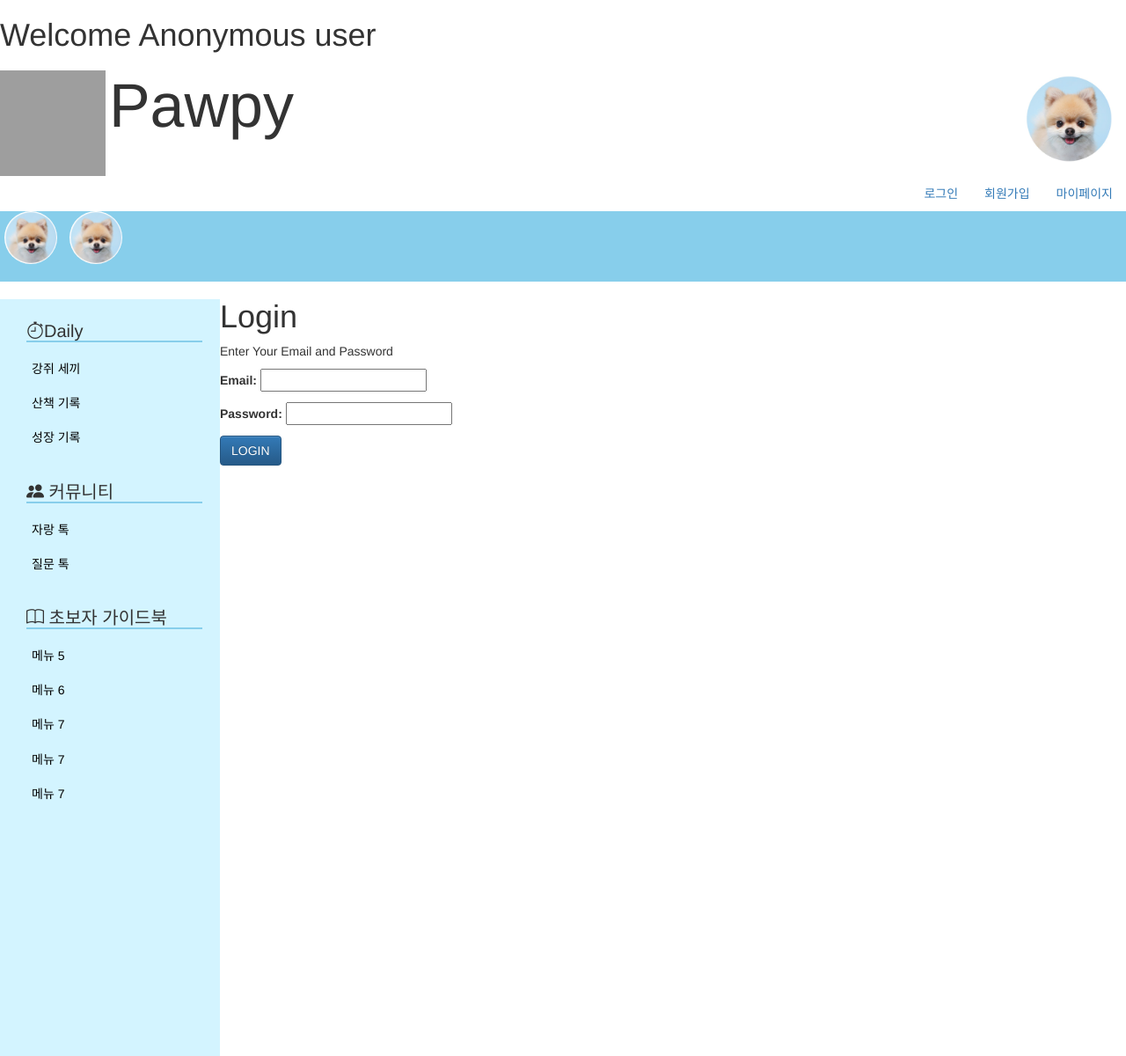
After one commit to pawpyy/pawpy, a Django app: page /login/ in a window 1280 px wide. The commit adds this page. Shown: the whole page at 88% size. Run offline with Django 3.2, Linux system fonts and the light colour scheme; some libraries are stand-ins or nearby versions; grey boxes are pictures that could not be loaded.

Commit message:
change_path

```diff
--- /dev/null
+++ b/pawpy/templates/home/index.html
@@ -0,0 +1,123 @@
+<!DOCTYPE html>
+{% load static %}
+<html lang="en">
+  <head>
+    <!-- Required meta tags -->
+    <meta charset="utf-8" />
+    <meta name="viewport" content="width=device-width, initial-scale=1" />
+
+<!-- 합쳐지고 최소화된 최신 CSS -->
+<link rel="stylesheet" href="https://maxcdn.bootstrapcdn.com/bootstrap/3.3.2/css/bootstrap.min.css">
+
+<!-- 부가적인 테마 -->
+<link rel="stylesheet" href="https://maxcdn.bootstrapcdn.com/bootstrap/3.3.2/css/bootstrap-theme.min.css">
+
+<!-- 합쳐지고 최소화된 최신 자바스크립트 -->
+<script src="https://maxcdn.bootstrapcdn.com/bootstrap/3.3.2/js/bootstrap.min.js"></script>
+<!--아이콘 사용을 위한 //cdn.jsdelivr.net/npm/bootstrap-->
+    <link rel="stylesheet" href="https://cdn.jsdelivr.net/npm/bootstrap-icons@1.7.1/font/bootstrap-icons.css" />
+
+    <!--추가적인 css-->
+    <link href="{% static 'style.css' %}" rel="stylesheet" />
+
+    <title>Pawpy main</title>
+  </head>
+  {% if user.is_authenticated %}
+  <h1>Welcome {{user.mail_to_name}}</h1>
+  {% else %}
+  <h1>Welcome Anonymous user</h1>
+  {% endif %}
+  <body>
+    <img
+      src="https://search.pstatic.net/sunny/?src=https%3A%2F%2Fmedia.istockphoto.com%2Fvectors%2Fdog-paw-icon-logo-stock-illustration-vector-id1189169414%3Fk%3D6%26m%3D1189169414%26s%3D612x612%26w%3D0%26h%3DIyB0vyUXFB0kcMp6ynesf2EppW-omaEmpXdEBhMnm5s%3D&type=sc960_832"
+      width="120px"
+      height="120px"
+    />
+    <span id="title">Pawpy</span>
+
+    <a href="" id="mypage"
+      ><img
+        src="{% static 'img/profile.jpg' %}"
+        width="100px"
+        height="100px"
+    /></a>
+
+    <span>
+      <ul class="nav justify-content-end">
+        <li class="nav-item">
+          <a class="nav-link" href="http://127.0.0.1:8000/mypage">마이페이지</a>
+        </li>
+        <li class="nav-item">
+        <a class="nav-link" href="http://127.0.0.1:8000/register">회원가입</a>
+        </li>
+        {% if user.is_authenticated %}
+        <li class="nav-item">
+          <a class="nav-link active" aria-current="page" href="http://127.0.0.1:8000/logout">로그아웃</a>
+        </li>
+        {% else %}
+        <li class="nav-item">
+          <a class="nav-link active" aria-current="page" href="http://127.0.0.1:8000/login">로그인</a>
+        </li>
+        {% endif %}
+      </ul>
+    </span>
+
+
+    <div id="dog_select">
+      <img
+        src="{% static 'img/profile.jpg' %}"
+        alt="dog1"
+        class="img-circle"
+        width="60"
+      />
+      <img
+        src="{% static 'img/profile.jpg' %}"
+        alt="dog2"
+        class="img-circle"
+        width="60"
+      />
+    </div>
+
+
+
+    <div id="page-wrapper">
+      <!-- 사이드바 -->
+      <div id="sidebar-wrapper">
+        <ul class="sidebar-nav">
+          <div class="panel-heading">
+
+            <h4 class="panel-title"><i class="bi bi-stopwatch"></i>Daily</h4>
+          </div>
+          <li><a href="#">강쥐 세끼</a></li>
+          <li><a href="#">산책 기록</a></li>
+          <li><a href="#">성장 기록</a></li>
+<br>
+          <div class="panel-heading">
+            <h4 class="panel-title"><i class="bi bi-people-fill"></i> 커뮤니티</h4>
+          </div>
+          <li><a href="#">자랑 톡</a></li>
+          <li><a href="#">질문 톡</a></li>
+<br>
+          <div class="panel-heading">
+            <h4 class="panel-title"><i class="bi bi-book"></i> 초보자 가이드북</h4>
+          </div>
+          <li><a href="#">메뉴 5</a></li>
+          <li><a href="#">메뉴 6</a></li>
+          <li><a href="#">메뉴 7</a></li>
+          <li><a href="#">메뉴 7</a></li>
+          <li><a href="#">메뉴 7</a></li>
+        </ul>
+      </div>
+
+    <div id="register">
+      {% block content %}
+      <!--content of register.html-->
+      {% endblock %}
+    </div>
+    <script
+      src="https://cdn.jsdelivr.net/npm/bootstrap@5.1.3/dist/js/bootstrap.bundle.min.js"
+      integrity="sha384-ka7Sk0Gln4gmtz2MlQnikT1wXgYsOg+OMhuP+IlRH9sENBO0LRn5q+8nbTov4+1p"
+      crossorigin="anonymous"
+    ></script>
+  </body>
+</html>
--- a/pawpy/user/templates/login.html
+++ b/pawpy/user/templates/login.html
@@ -1,4 +1,4 @@
-{% extends "H:\GitHub\pawpy\pawpy\home\templates\index.html" %}
+{% extends "home\index.html" %}
 {% load static %}
 {% block content %}
 
--- a/pawpy/user/templates/register.html
+++ b/pawpy/user/templates/register.html
@@ -1,4 +1,4 @@
-{% extends "H:\GitHub\pawpy\pawpy\home\templates\index.html" %}
+{% extends "home\index.html" %}
 {% load static %}
     {% block page_title %}
         Join Pawpy
```
